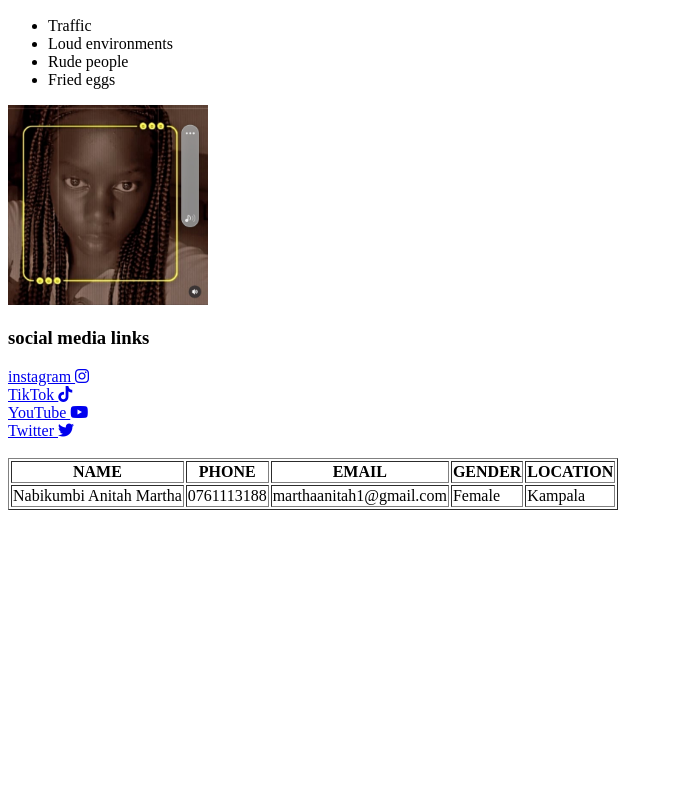
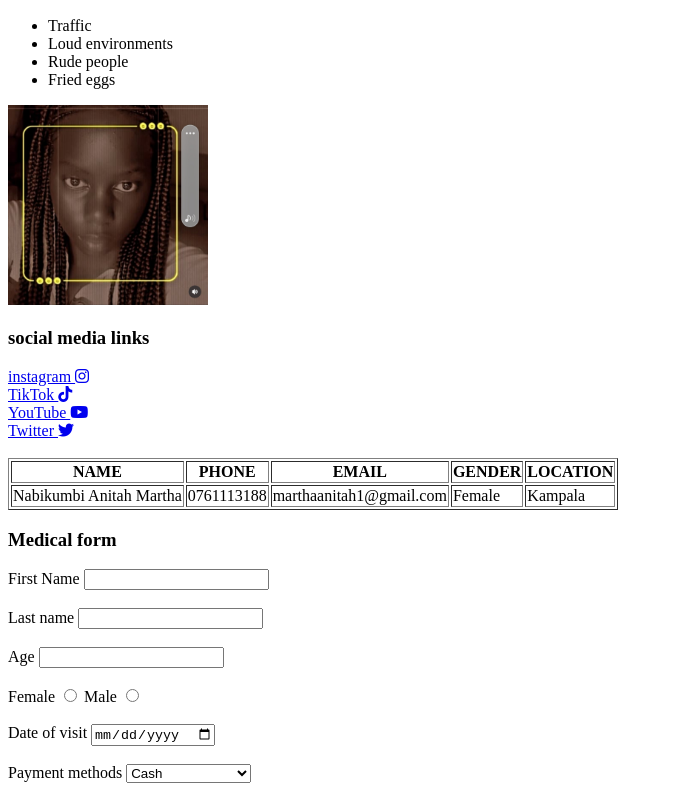
Before and after one commit to maliza-hue/NABIKUMBIANITAHMARTHA, a plain HTML site: page MY PROFILE.html in a window 1280 px wide. Shown: the part 375-1166 px from the top of the page, without its empty margins (0-673 px from the left). Before the commit the page ends 893 px from the top, so only its background shows below. Drawn offline with Linux system fonts and the light colour scheme.

Commit message:
My profile

```diff
--- a/MY PROFILE.html
+++ b/MY PROFILE.html
@@ -60,5 +60,28 @@
             </tr>
          </table>
 
+         <h3>Medical form</h3>
+         <form>
+            <label for="first name">First Name</label>
+            <input type="text" id="first name" name="first name"><br><br>
+            <label for ="last name">Last name</label>
+            <input type="text" id="Last name" name="last name"><br><br>
+            <label for="age">Age</label>
+            <input type="number" id="age" name="age"><br><br>
+            <label for="gender">Female</label>
+            <input type="radio" id="gender" name="gender" value="female">
+            <label for="gender">Male</label>
+            <input type="radio" id="gender" name="gender" value="male"><br><br>
+            <label for="date of visit">Date of visit</label>
+            <input type="date" id="Date of visit" name="Date of visit"><br><br>
+            <label for="Payment methods">Payment methods</label>
+            <select id="Payment options " name="payment options">
+                <option value="Cash">Cash</option>
+                <option value="Mobile Money">Mobile Money</option>
+                <option value="Credit/Debit Card">Credit/Debit Card</option>
+                <option value="Insurance">Insurance</option>
+            </select>
+         </form>
+
     </body>
 </html>
```
